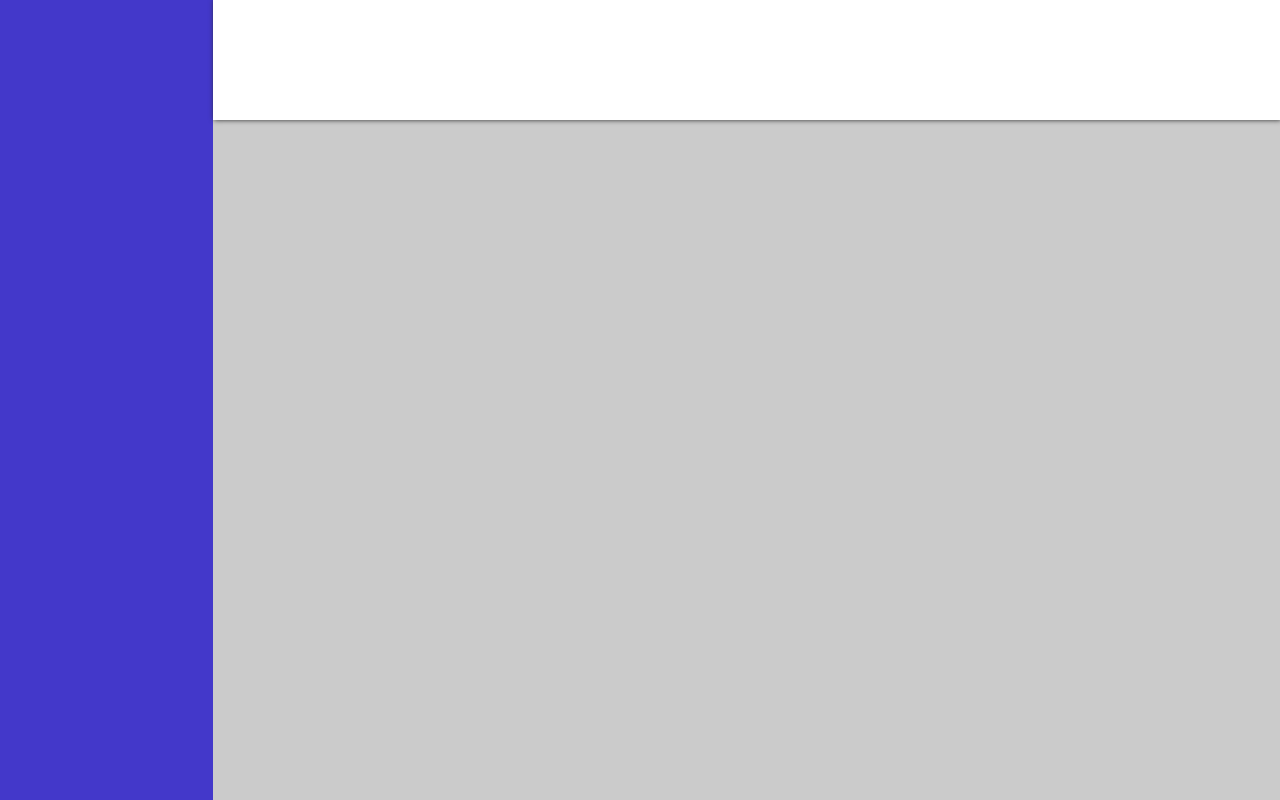
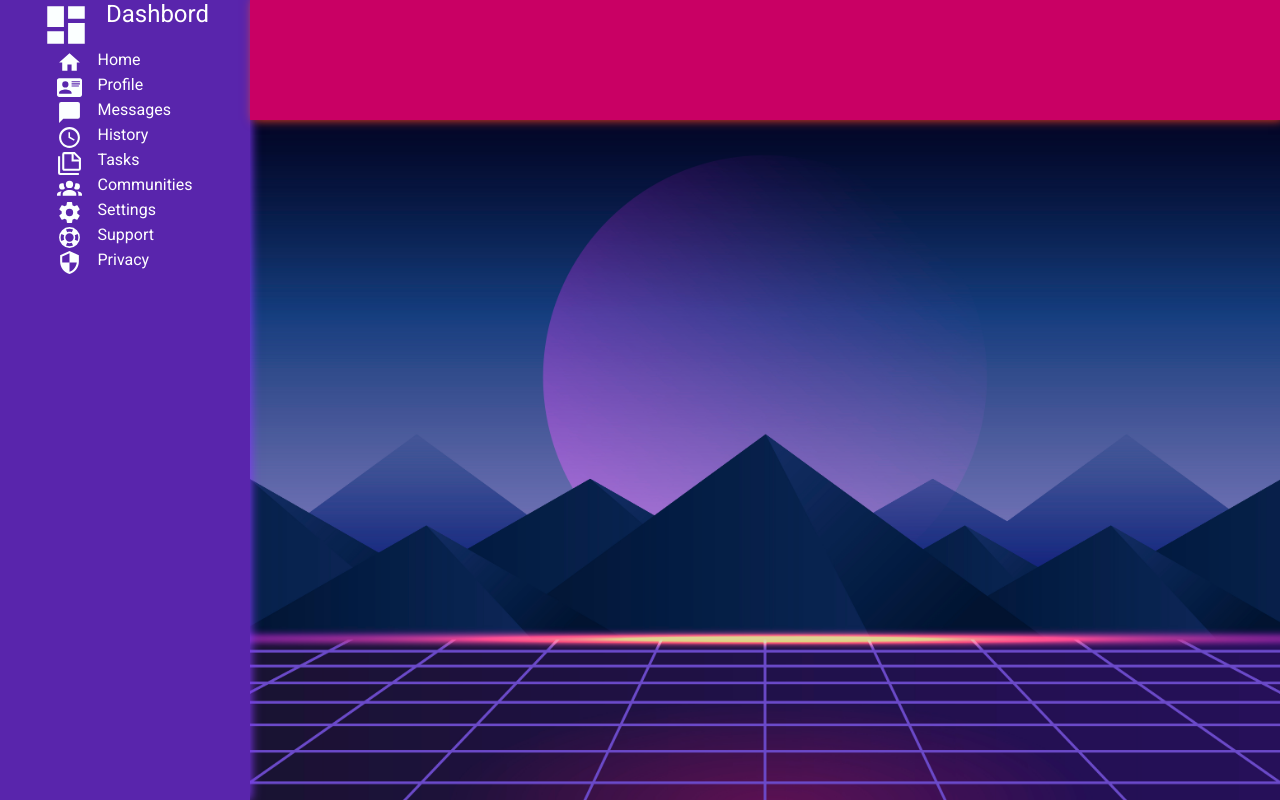
Before and after one commit to branden-eyk/odin_admin, a plain HTML site: page index.html in a window 1280 px wide. Drawn offline with Linux system fonts and the light colour scheme.

Commit message:
Change colour scheme to vaporwave. Add links and icons to sidebar.

```diff
--- a/index.html
+++ b/index.html
@@ -5,13 +5,25 @@
     <meta http-equiv="X-UA-Compatible" content="IE=edge">
     <meta name="viewport" content="width=device-width, initial-scale=1.0">
     <link rel="stylesheet" href="./scripts/style.css">
-    <title>Admin Dashboard</title>
+    <title>Vaporwave Dashboard</title>
 </head>
 <body>
     <div class="container">
         <div class="header">
         </div>
         <div class="sidebar">
+            <span class="sidebar__text sidebar__header"><img src="../assets/view-dashboard.svg" class="sidebar__icon sidebar__icon--bigger">Dashbord</span>
+            <div class="sidebar__items">
+                <span class="sidebar__text"><img src="./assets/home.svg" class="sidebar__icon">Home</span>
+                <span class="sidebar__text"><img src="./assets/card-account-details.svg" class="sidebar__icon">Profile</span>
+                <span class="sidebar__text"><img src="./assets/message.svg" class="sidebar__icon">Messages</span>
+                <span class="sidebar__text"><img src="./assets/clock-time-four-outline.svg" class="sidebar__icon">History</span>
+                <span class="sidebar__text"><img src="./assets/note-multiple-outline.svg" class="sidebar__icon">Tasks</span>
+                <span class="sidebar__text"><img src="./assets/account-group.svg" class="sidebar__icon">Communities</span>
+                <span class="sidebar__text"><img src="./assets/cog.svg" class="sidebar__icon">Settings</span>
+                <span class="sidebar__text"><img src="./assets/lifebuoy.svg" class="sidebar__icon">Support</span>
+                <span class="sidebar__text"><img src="./assets/security.svg" class="sidebar__icon">Privacy</span>
+            </div>
         </div>
         <div class="content">
         </div>
--- a/scripts/style.css
+++ b/scripts/style.css
@@ -1,23 +1,62 @@
+@import url('https://fonts.googleapis.com/css2?family=Roboto&display=swap');
+
 body{
     margin: 0;
 }
 
 .container{
     display: grid;
-    grid-template-columns: 1fr 5fr;
+    grid-template-columns: 250px 5fr;
     grid-template-rows: 15vh 85vh;
 }
 
 .header{
     position: relative;
-    box-shadow: 1px 0px 5px rgb(41, 41, 41);
+    z-index: 1;
+    box-shadow: 3px 0px 10px #ff432a;
+    background-color: #c90064;
 }
 
 .sidebar{
-    background-color: #4338ca;
+    position: relative;
+    z-index: 0;
+    box-shadow: 1px 0px 10px #8037f5;
+    background-color: #5925ac;
     grid-row: 1/3;
+    display: flex;
+    flex-direction: column;
+    align-items: center;
 }
 
 .content{
-    background-color: rgb(203, 203, 203);
+    background-image: url("../assets/91655.jpg");
+    background-size: cover;
+    background-position: center center;
 }
+
+.sidebar__text{
+    font-family: Roboto;
+    color: white;
+    display: flex;
+}
+
+.sidebar__header{
+    font-size: 1.5rem;
+}
+
+.sidebar__items{
+
+}
+
+.sidebar__icon{
+    filter: invert(100%) sepia(99%) saturate(301%) hue-rotate(147deg) brightness(104%) contrast(115%);
+    height: 25px;
+    width: auto;
+    margin-right: 15px;
+}
+
+.sidebar__icon--bigger{
+    height: 50px;
+    width: auto;
+    margin-right: 15px;
+}
```
Also changed, not shown: assets/91655.jpg (added), assets/account-group.svg (added), assets/card-account-details.svg (added), assets/clock-time-four-outline.svg (added), assets/cog.svg (added), assets/home.svg (added), assets/lifebuoy.svg (added), assets/message.svg (added), assets/note-multiple-outline.svg (added), assets/security.svg (added), assets/view-dashboard.svg (added).
